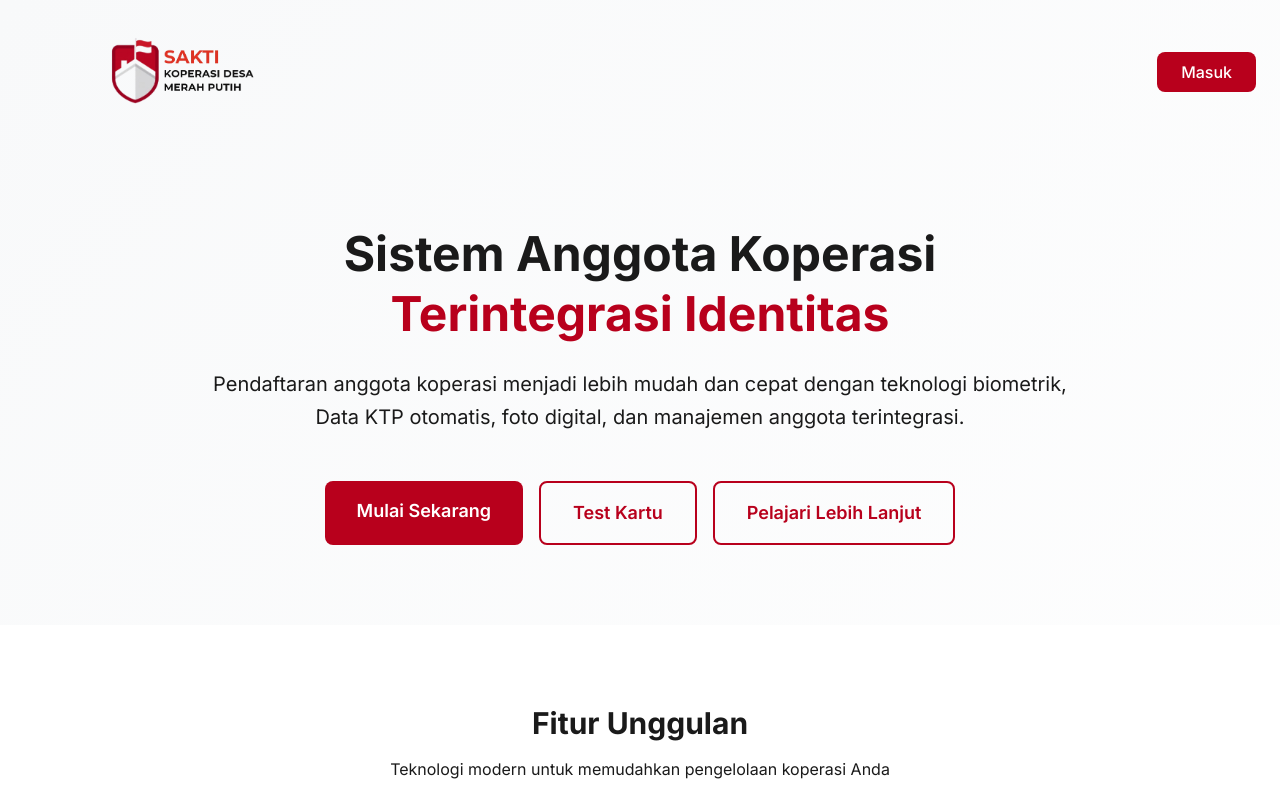
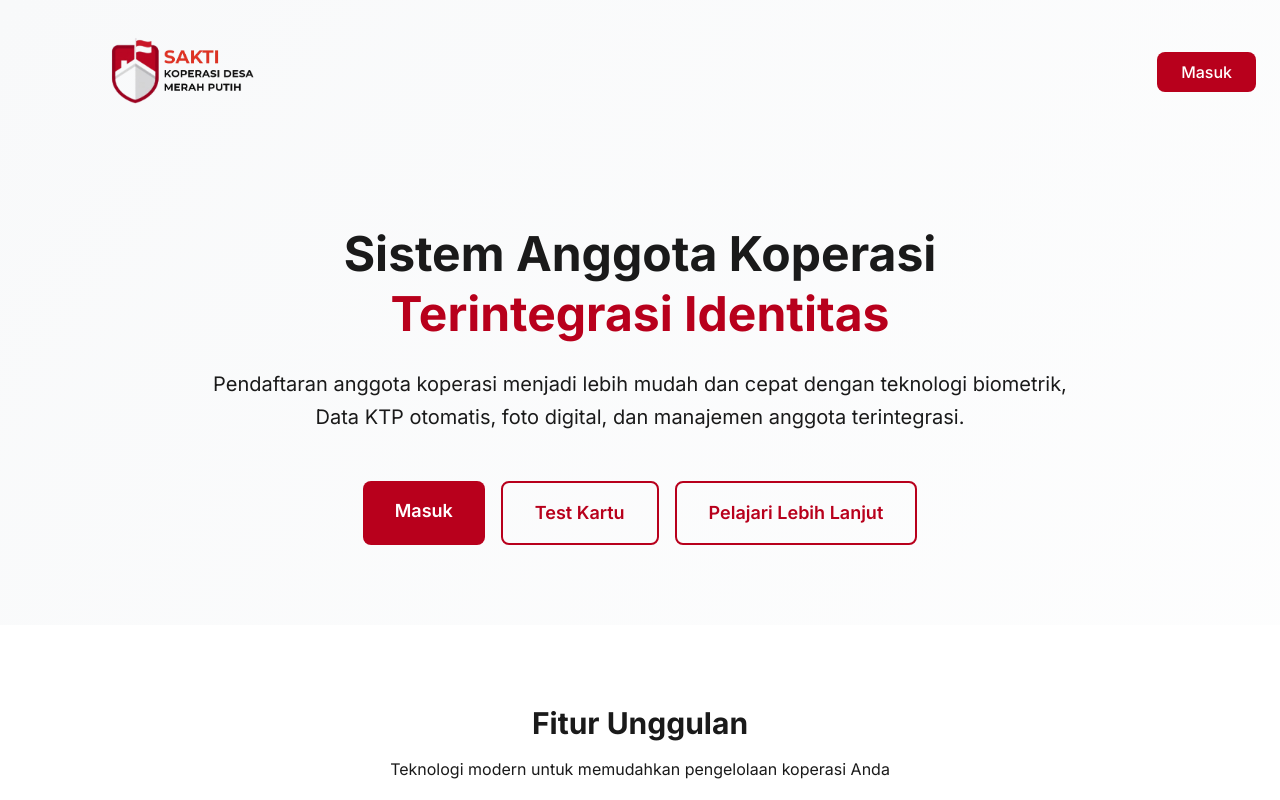
Before and after one commit to RadithyaR/sakti-merah-putih, a Next.js app: page / in a window 1280 px wide. Shown: the top 800 px of the page. Built offline with nearby package versions, Linux system fonts and the light colour scheme.

Commit message:
fix: label login call to action

```diff
--- a/src/app/page.tsx
+++ b/src/app/page.tsx
@@ -45,7 +45,7 @@ export default function Home() {
               href="/login"
               className="px-8 py-4 bg-primary text-white rounded-lg hover:bg-primary-dark transition-colors font-semibold text-lg"
             >
-              Mulai Sekarang
+              Masuk
             </Link>
             <Link
               href="/test-kartu"
```
